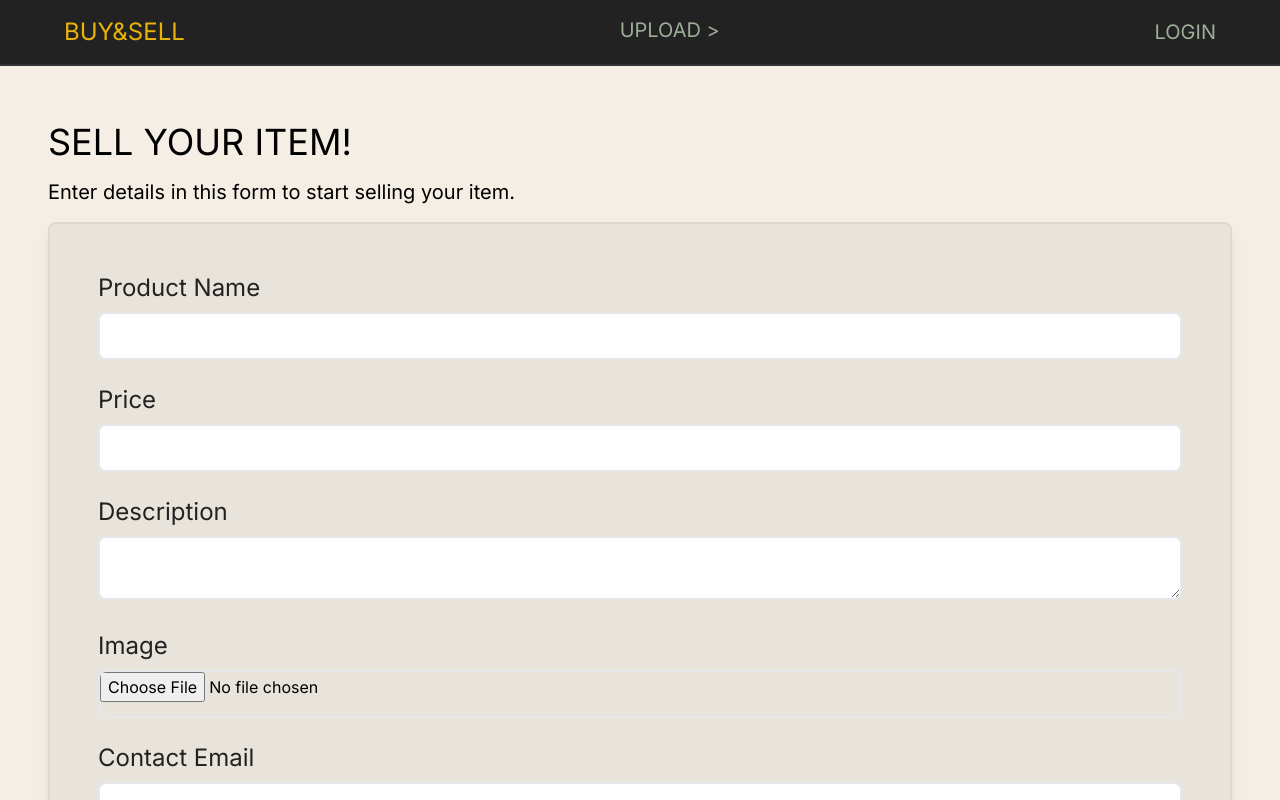
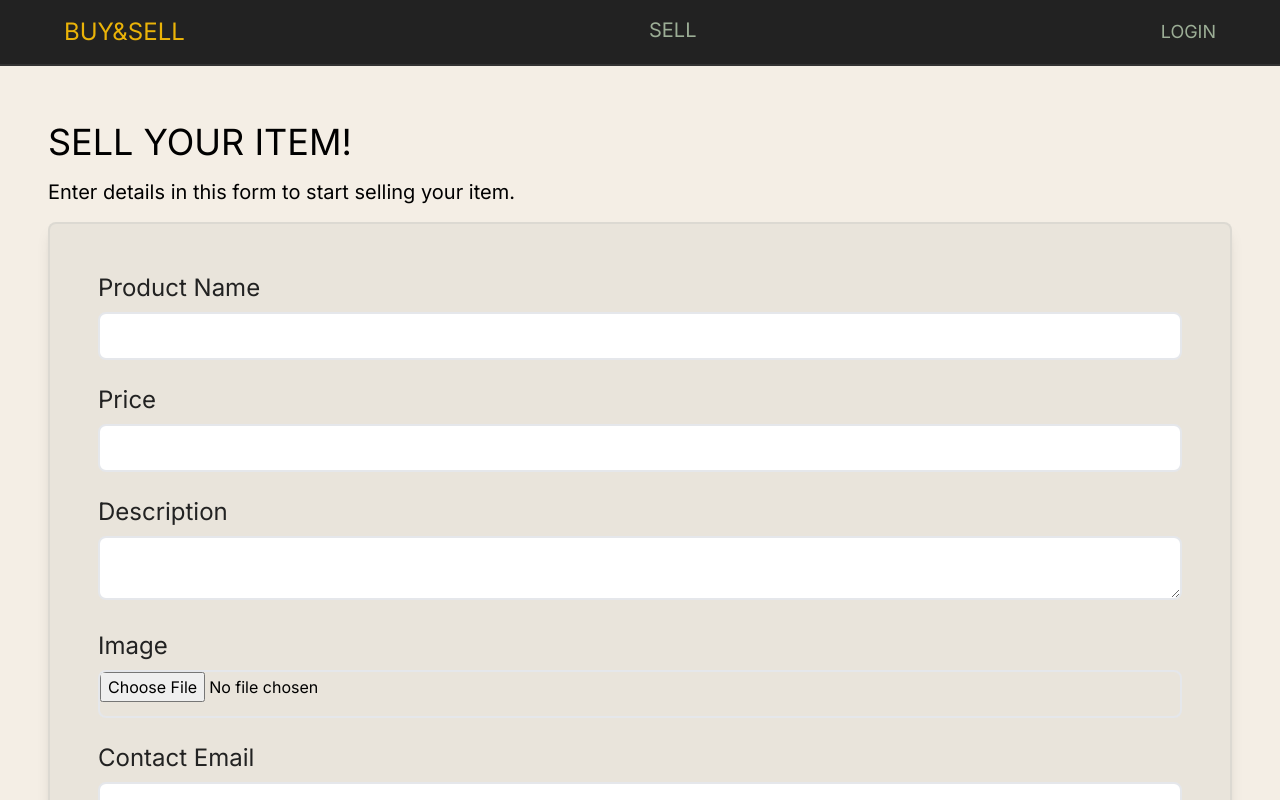
Before and after one commit to Kedarinath1502/swapshop, a Next.js app: page /products/upload in a window 1280 px wide. Shown: the top 800 px of the page. Built offline with nearby package versions, Linux system fonts and the light colour scheme; no server answers.

Commit message:
fixedheader

```diff
--- a/components/Header.tsx
+++ b/components/Header.tsx
@@ -63,14 +63,14 @@ export default function Header({ font }: { font?: string }) {
                     onClick={handleUpload}
                     className="uppercase text-green-951 text-xl py-2 hover:text-yellow-700 cursor-pointer"
                 >
-                    Upload {'>'}
+                    Sell
                 </label>
                 {authenticatedUser ? (
-                    <button onClick={handleSignOut} className="uppercase text-red-600 text-xl py-2 hover:text-red-700 cursor-pointer">
+                    <button onClick={handleSignOut} className="uppercase text-red-600 text-lg py-2 hover:text-red-700 cursor-pointer">
                         Logout
                     </button>
                 ) : (
-                    <button onClick={handleSignIn} className="uppercase text-green-951 text-xl py-2 hover:text-yellow-700 cursor-pointer">
+                    <button onClick={handleSignIn} className="uppercase text-green-951 text-lg py-2 hover:text-yellow-700 cursor-pointer">
                         Login
                     </button>
                 )}
```
